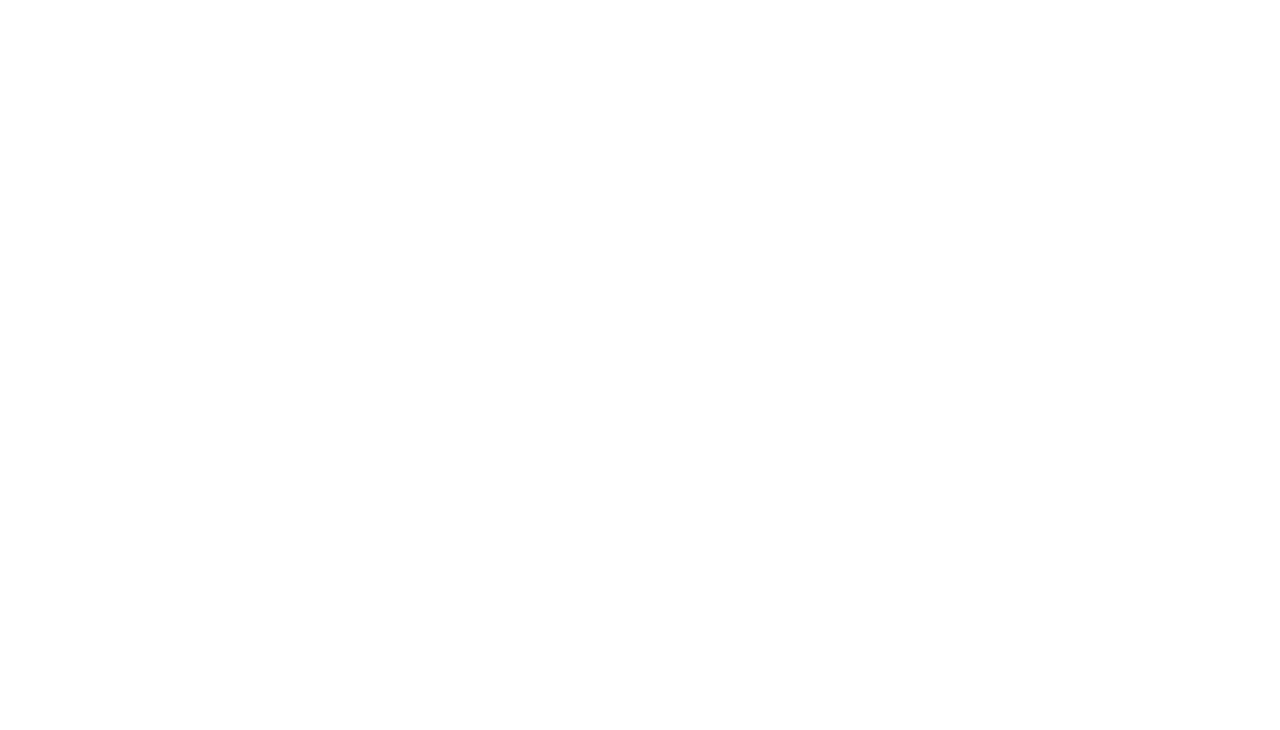
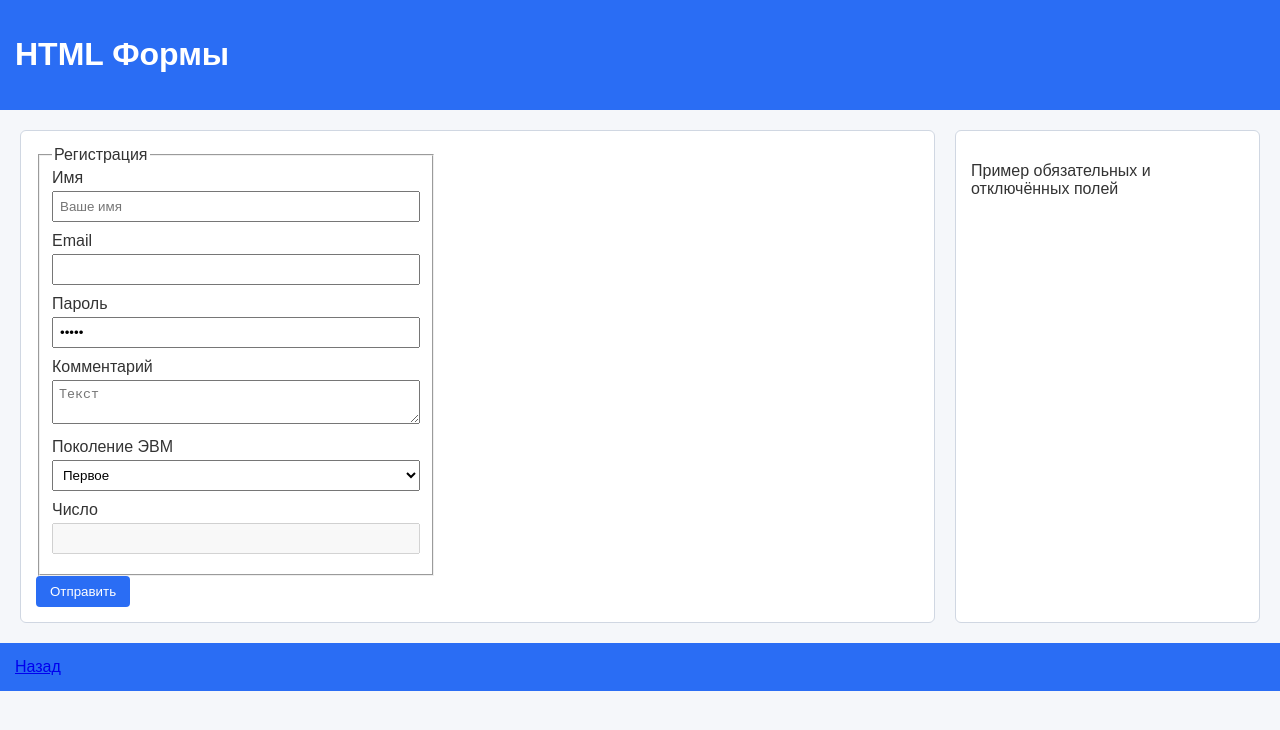
Before and after one commit to karasidnez/Lab6-HtmlCSS_Timonin, a plain HTML site: page my-site/forms.html in a window 1280 px wide. Drawn offline with Linux system fonts and the light colour scheme.

Commit message:
Change forms.html and CSS

```diff
--- a/my-site/forms.html
+++ b/my-site/forms.html
@@ -0,0 +1,53 @@
+<!DOCTYPE html>
+<html lang="en">
+<head>
+    <meta charset="UTF-8"/>
+    <title>Формы</title>
+    <link rel="stylesheet" href="style.css"/>
+</head>
+<body>
+  <header>
+    <h1>HTML Формы</h1>
+  </header>
+  <main>
+    <section>
+    <form>
+    <fieldset>
+    <legend>Регистрация</legend>
+    <label>
+    Имя <input type="text" placeholder="Ваше имя" required />
+    </label>
+    <label>
+    Email <input type="email" autocomplete="email" />
+    </label>
+    <label>
+    Пароль <input type="password" readonly value="12345" />
+    </label>
+    <label>
+    Комментарий <textarea placeholder="Текст"></textarea>
+    </label>
+    <label>
+    Поколение ЭВМ
+    <select>
+    <optgroup label="ЭВМ">
+    <option>Первое</option>
+    <option>Второе</option>
+    </optgroup>
+    </select>
+    </label>
+    <label>
+    Число <input type="number" inputmode="numeric" disabled />
+    </label>
+    </fieldset>
+    <button type="submit">Отправить</button>
+    </form>
+    </section>
+    <aside>
+    <p>Пример обязательных и отключённых полей</p>
+    </aside>
+  </main>
+  <footer>
+    <a href="index.html">Назад</a>
+  </footer>
+</body>
+</html>
--- a/my-site/style.css
+++ b/my-site/style.css
@@ -71,3 +71,20 @@
     margin: 10px 0;
     font-style: italic;
 }
+
+form {
+    max-width: 400px;
+}
+
+label {
+    display: block;
+    margin-bottom: 10px;
+}
+
+input,
+textarea,
+select {
+    width: 100%;
+    padding: 6px;
+    margin-top: 4px;
+}
```
